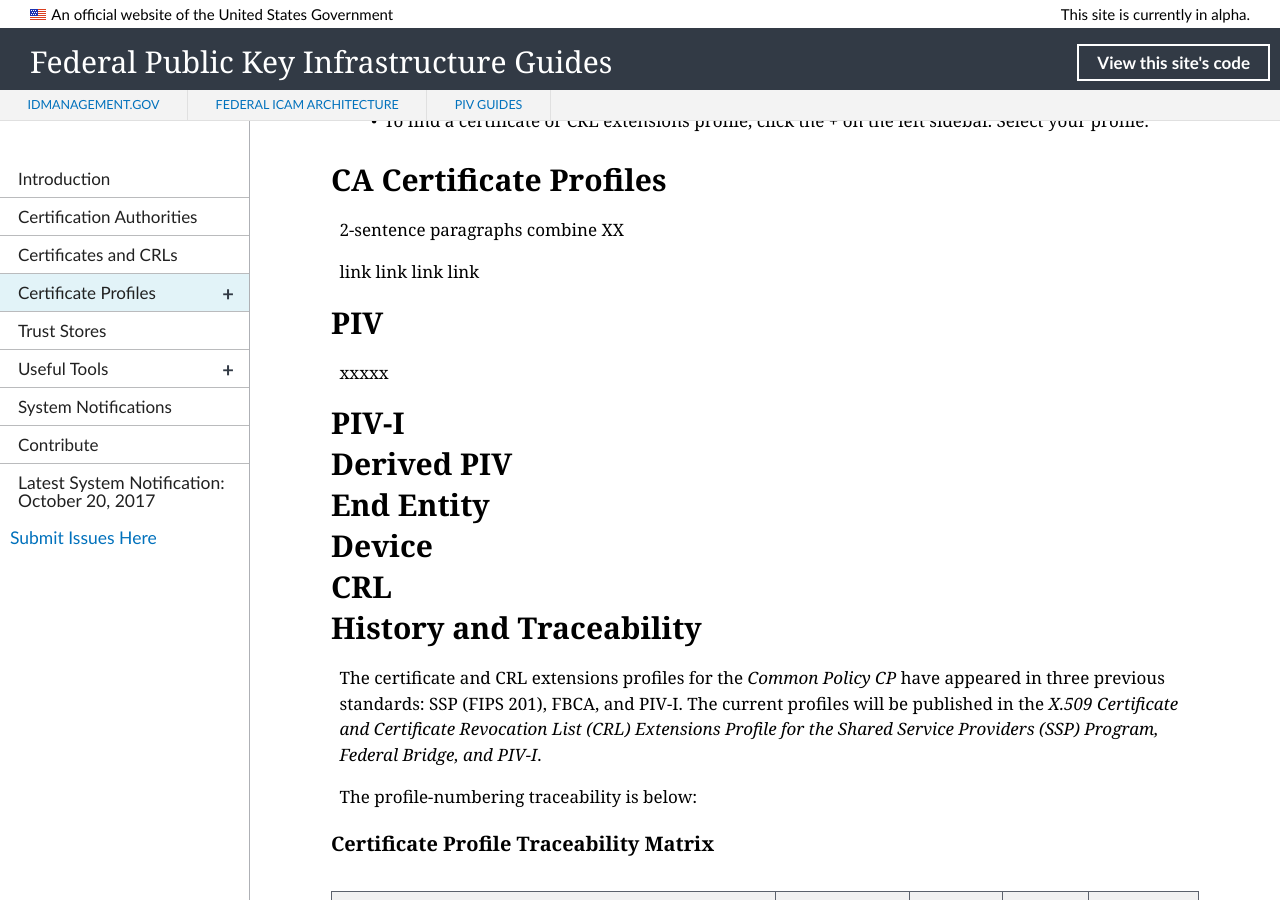
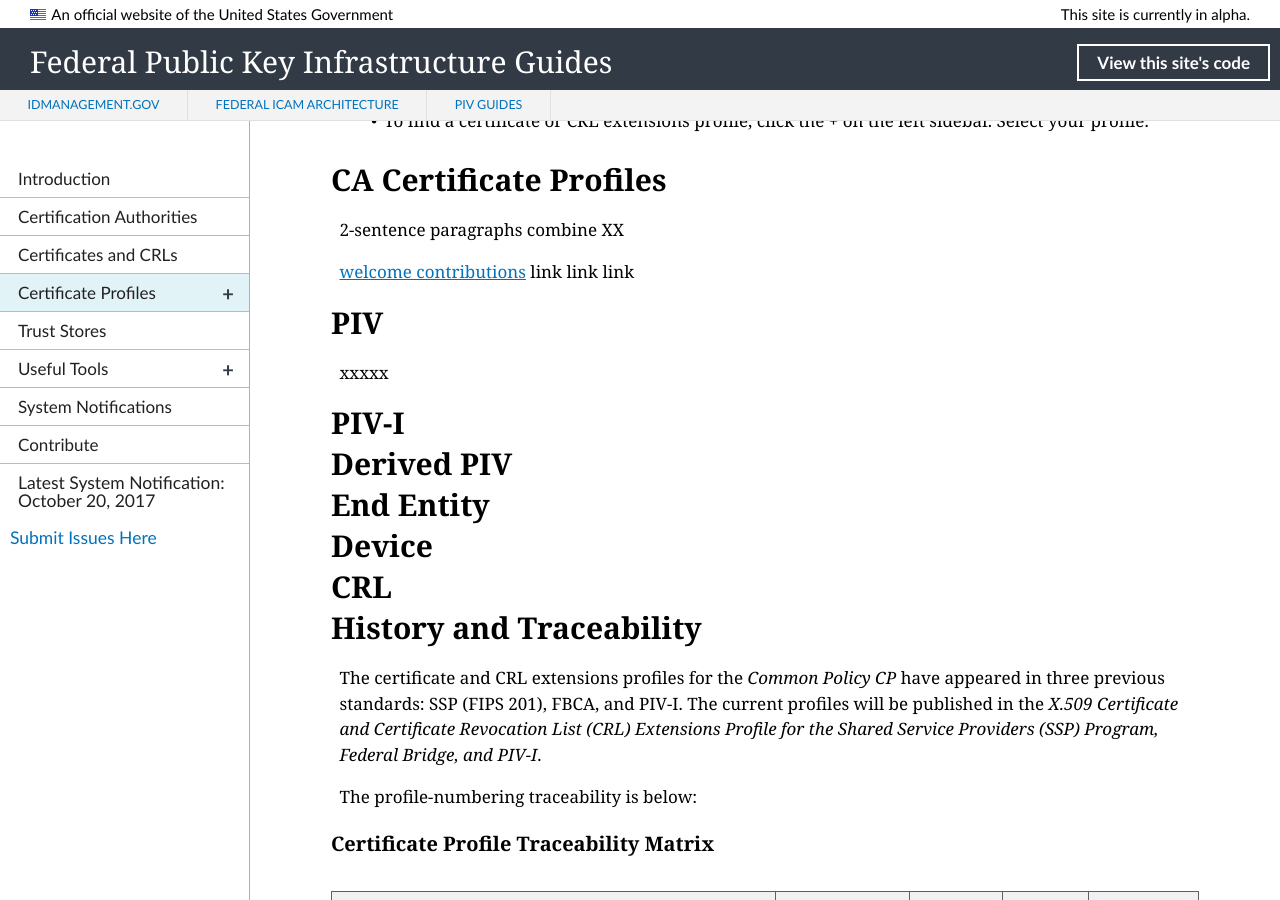
Before and after one commit to GSA/fpki-guides, a Jekyll site: the page built from pages/fpki_certificate_profiles.md, in a window 1280 px wide and 900 px high, scrolled down 371 px. Built offline with Jekyll 4.4.1, drawn with Linux system fonts in a browser that asks for light colours; nearby versions of some CDN libraries; library files that are not in the unit come from our copies.

Commit message:
Update fpki_certificate_profiles.md

```diff
--- a/pages/fpki_certificate_profiles.md
+++ b/pages/fpki_certificate_profiles.md
@@ -14,7 +14,7 @@
 
 2-sentence paragraphs combine XX
 
-link
+[welcome contributions]({{ site.baseurl }}/contribute/)
 link
 link
 link
```
